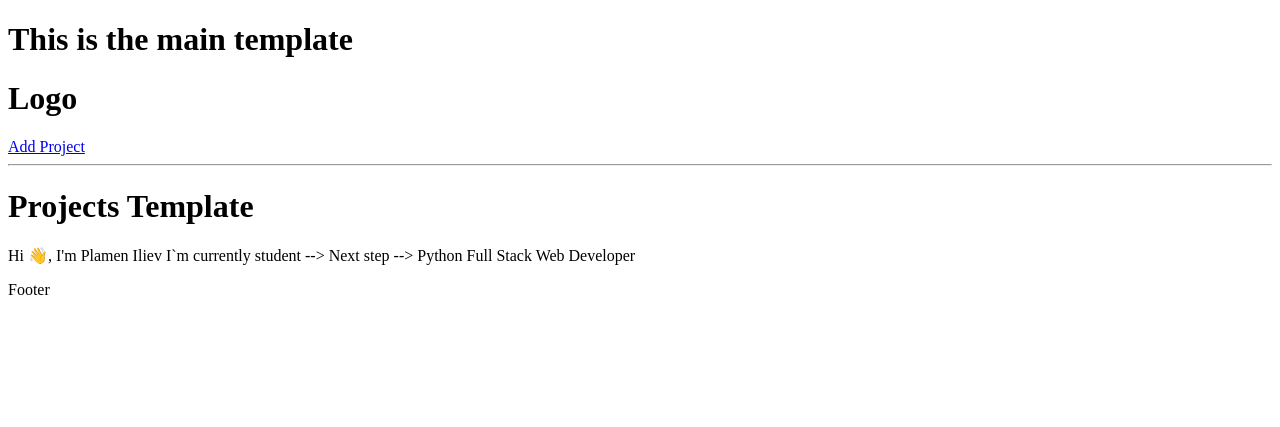
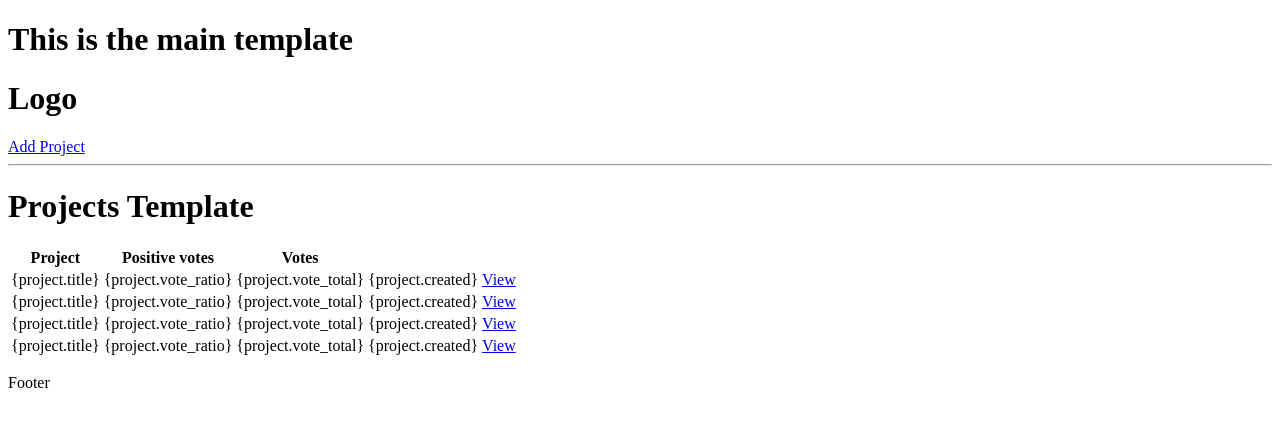
Before and after one commit to Unconsciousness13/Django-Course-Udemy, a Django app: page /projects/ in a window 1280 px wide. Shown: the top 427 px of the page. Run offline with Django 3.2, Linux system fonts and the light colour scheme; data comes from the database, SQL or seed files in the repository; both versions use the stored data as it was after the commit.

Commit message:
Unfinished

```diff
--- a/myproject/projects/forms.py
+++ b/myproject/projects/forms.py
@@ -4,4 +4,4 @@
 class ProjectForm(ModelForm):
     class Meta:
         model = Project
-        fields = '__all__'
+        fields = ['title' , 'description', 'demo_link', 'source_link', 'tags']
--- a/myproject/projects/templates/projects/project_form.html
+++ b/myproject/projects/templates/projects/project_form.html
@@ -2,8 +2,10 @@
 
 <h1>Project Form</h1>
 
-<form method="POST">
-    {% csrf_token %} {% for field in form %} {{field.label}} {{field}} {% endfor %}
+<form action="" method="POST">
+    {% csrf_token %}
+    <!--  {% for field in form %} {{field.label}} {{field}} {% endfor %} -->
+    {{form.as_p}}
     <input type="submit">
 </form>
 
--- a/myproject/projects/templates/projects/projects.html
+++ b/myproject/projects/templates/projects/projects.html
@@ -1,5 +1,23 @@
 {% extends 'main.html' %} {% block content %}
+
 <h1>Projects Template</h1>
-<p>Hi 👋, I'm Plamen Iliev I`m currently student --> Next step --> Python Full Stack Web Developer</p>
+
+<table>
+    <tr>
+        <th>Project</th>
+        <th>Positive votes</th>
+        <th>Votes</th>
+        <th></th>
+    </tr>
+    {% for project in projects %}
+    <tr>
+        <td>{project.title}</td>
+        <td>{project.vote_ratio}</td>
+        <td>{project.vote_total}</td>
+        <td>{project.created}</td>
+        <td><a href="{% url 'project' project.id %}">View</a></td>
+    </tr>
+    {% endfor %}
+</table>
 
 {% endblock content %}
--- a/myproject/projects/views.py
+++ b/myproject/projects/views.py
@@ -1,4 +1,4 @@
-from django.shortcuts import render
+from django.shortcuts import render, redirect
 from django.shortcuts import HttpResponse
 from .models import Project
 from .forms import ProjectForm
@@ -16,5 +16,12 @@
 
 def createProject(request):
     form = ProjectForm()
+
+    if request.method == 'POST':
+        form = ProjectForm(request.POST)
+        if form.is_valid():
+            form.save()
+            return redirect('projects')
+
     context = {'form': form}
     return render(request, 'projects/project_form.html', context)
```
Also changed, not shown: myproject/db.sqlite3.
